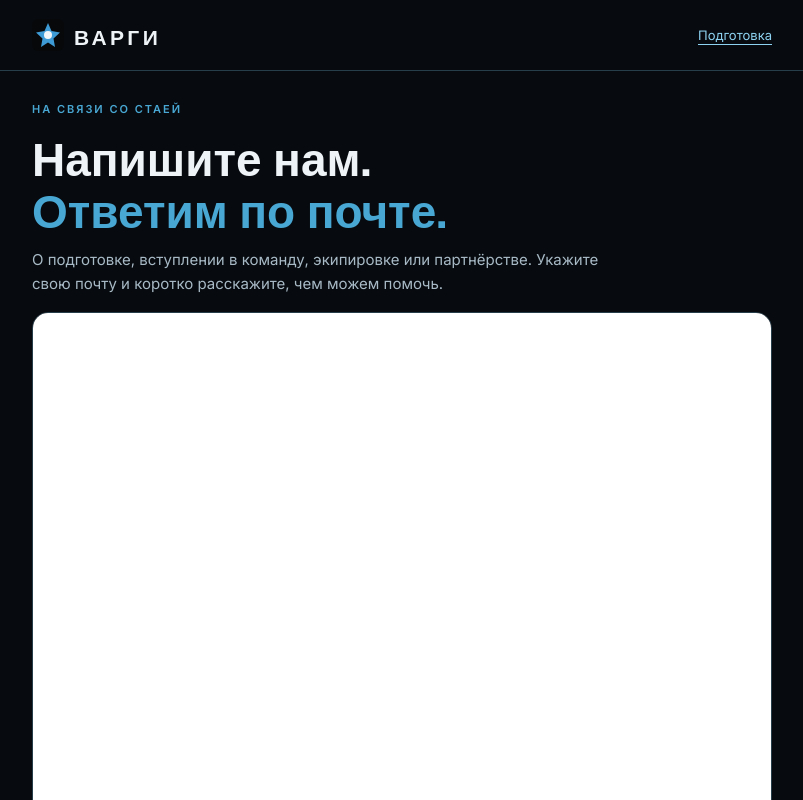
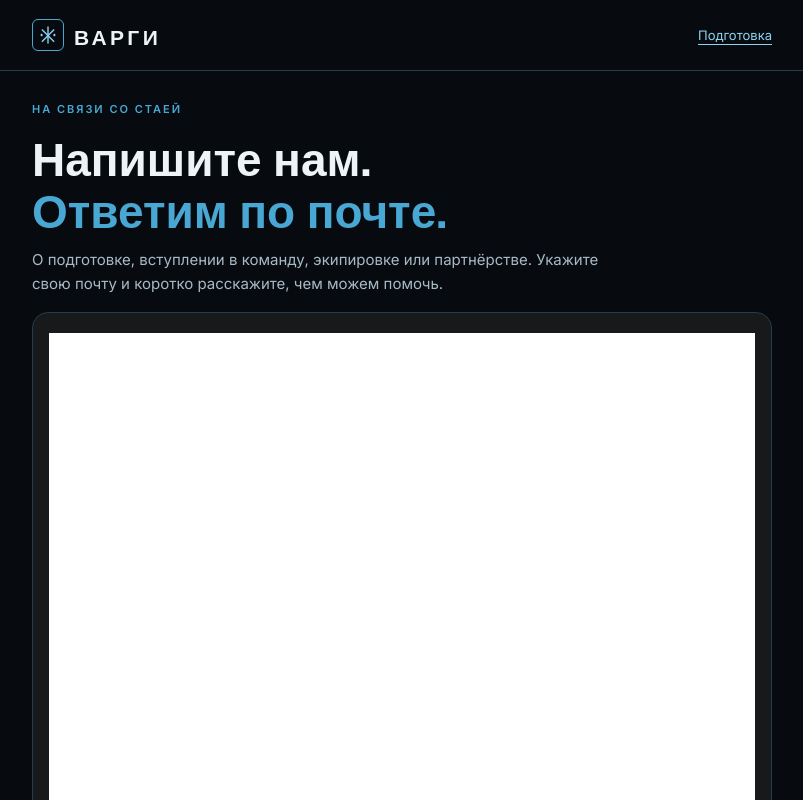
Before and after one commit to vargi-ski/vargi, a plain HTML site: page contact/index.html in a window 1280 px wide. Shown: the top 800 px of the page, without its empty margins (238-1041 px from the left). Drawn offline with nearby package versions, Linux system fonts and the light colour scheme.

Commit message:
Polish contact form spacing and use the established VARGI rune

```diff
--- a/contact/index.html
+++ b/contact/index.html
@@ -17,17 +17,17 @@
     *{box-sizing:border-box}body{margin:0;background:#070b0f;color:var(--text);font:15px/1.6 Inter,Arial,sans-serif}
     a{color:#8dd2f0;text-underline-offset:4px}a:focus-visible,button:focus-visible{outline:2px solid #8dd2f0;outline-offset:5px}
     .wrap{width:min(100% - 36px,740px);margin:auto}.header{border-bottom:1px solid var(--line)}.header .wrap{display:flex;justify-content:space-between;align-items:center;min-height:70px;gap:20px}
-    .brand{display:flex;align-items:center;gap:10px;color:var(--text);font:600 21px Oswald,Arial,sans-serif;letter-spacing:.16em;text-decoration:none}.brand img{width:32px;height:32px}
+    .brand{display:flex;align-items:center;gap:10px;color:var(--text);font:600 21px Oswald,Arial,sans-serif;letter-spacing:.16em;text-decoration:none}.brand img{width:32px;height:32px;padding:5px;border:1.5px solid var(--ice);border-radius:6px}
     .back{font-size:13px}.intro{padding:30px 0 16px}.eyebrow{margin:0;color:var(--ice);text-transform:uppercase;letter-spacing:.18em;font-size:11px;font-weight:600}
     h1{font:600 clamp(30px,6vw,46px)/1.15 Oswald,Arial,sans-serif;margin:10px 0 14px}h1 span{color:var(--ice)}.intro p:last-child{max-width:600px;margin:0;color:var(--muted)}
-    .form-shell{background:#17191b;border:1px solid var(--line);border-radius:16px;overflow:hidden}iframe{display:block;width:100%;height:880px;border:0;background:#17191b}
+    .form-shell{background:#17191b;border:1px solid var(--line);border-radius:16px;overflow:hidden;padding:20px 16px 4px}iframe{display:block;width:100%;height:880px;border:0;background:#17191b}
     .help{font-size:13px;color:var(--muted);margin:16px 0 24px}.help p{margin:10px 0}.other{border-top:1px solid var(--line);padding-top:16px;display:flex;align-items:center;justify-content:space-between;gap:12px;flex-wrap:wrap}
     footer{border-top:1px solid var(--line);padding:18px 0 26px;color:var(--muted);font-size:12px}footer .wrap{display:flex;gap:14px;justify-content:space-between;flex-wrap:wrap}
     @media(max-width:480px){.wrap{width:calc(100% - 24px)}.intro{padding-top:22px}.header .wrap{min-height:60px}.form-shell{border-radius:12px}.help{margin-bottom:20px}iframe{height:1010px}}
   </style>
 </head>
 <body>
-  <header class="header"><div class="wrap"><a class="brand" href="/" aria-label="ВАРГИ — главная"><img src="/assets/favicon.svg" alt="" width="32" height="32">ВАРГИ</a><a class="back" href="/training-plan/">Подготовка</a></div></header>
+  <header class="header"><div class="wrap"><a class="brand" href="/" aria-label="ВАРГИ — главная"><img src="/assets/vargi-rune.svg" alt="" width="32" height="32">ВАРГИ</a><a class="back" href="/training-plan/">Подготовка</a></div></header>
   <main class="wrap">
     <div class="intro"><p class="eyebrow">На связи со стаей</p><h1>Напишите нам.<br><span>Ответим по почте.</span></h1><p>О подготовке, вступлении в команду, экипировке или партнёрстве. Укажите свою почту и коротко расскажите, чем можем помочь.</p></div>
     <div class="form-shell"><iframe id="contactForm" title="Заявка в команду ВАРГИ" name="ya-form-6aacf2a849af472ed76c9d3d" src="https://forms.yandex.ru/u/6aacf2a849af472ed76c9d3d?iframe=1&amp;theme=dark" width="650" height="880" referrerpolicy="no-referrer"></iframe></div>
```
